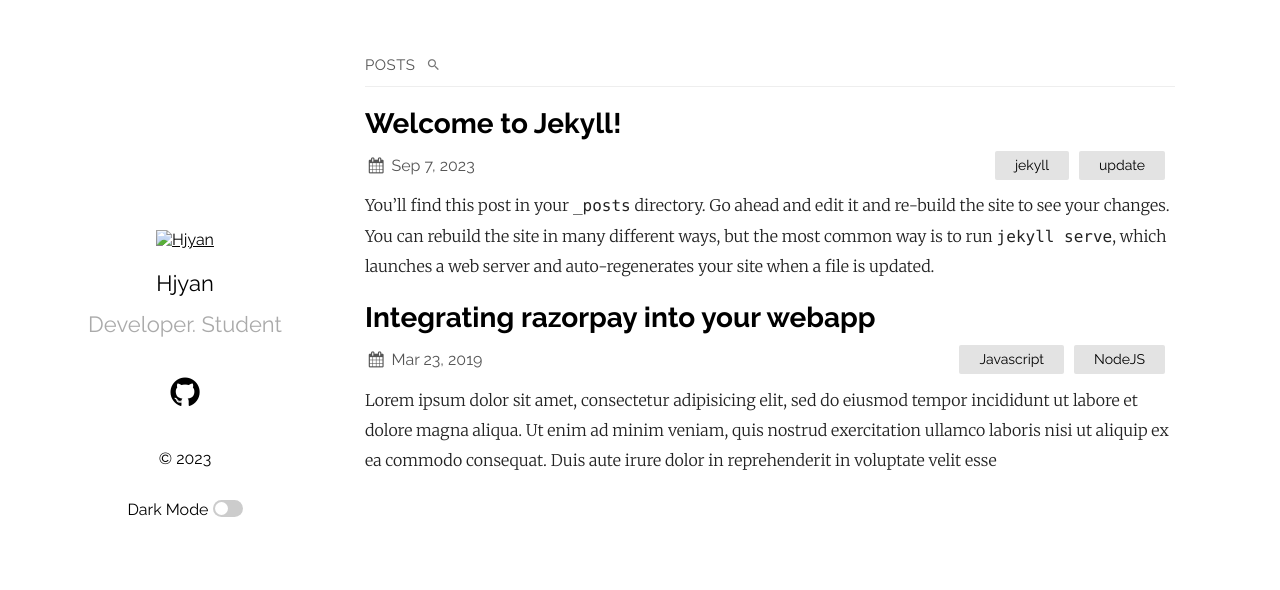
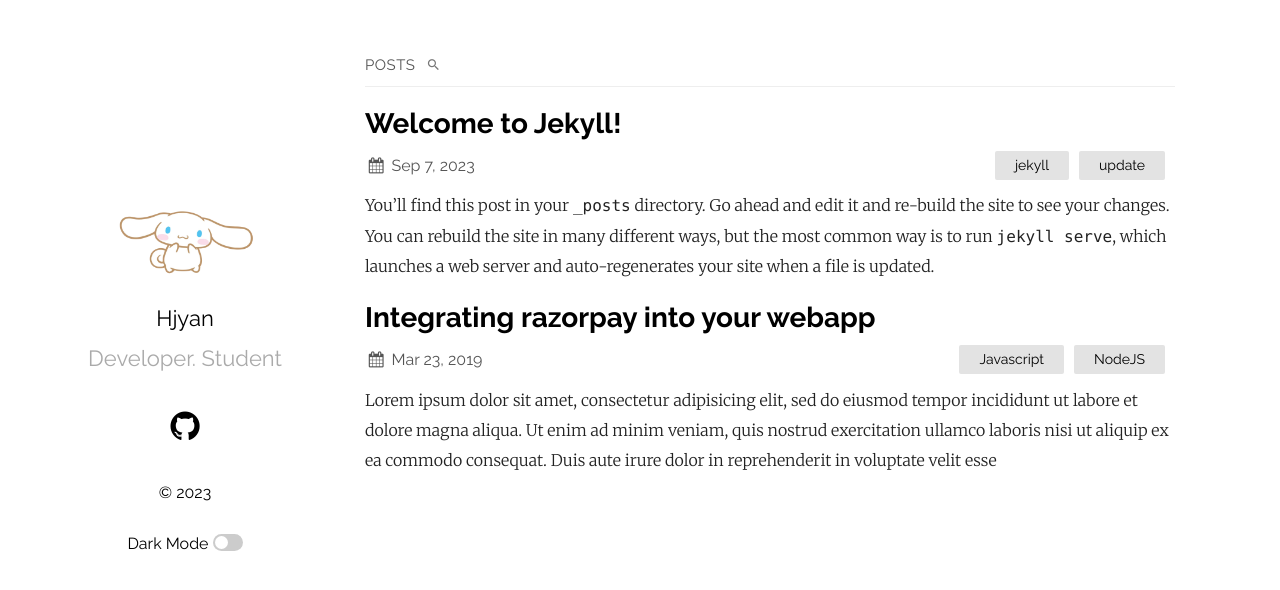
Before and after one commit to jhjyan09/jhjyan09.github.io, a Jekyll site: the page built from index.md, in a window 1280 px wide. Shown: the top 590 px of the page. Built offline with Jekyll 4.4.1, drawn with Linux system fonts in a browser that asks for light colours.

Commit message:
fix: config

```diff
--- a/_config.yml
+++ b/_config.yml
@@ -16,7 +16,7 @@ plainwhite:
   sitemap: true # set to true to generate sitemap.xml content
   search: true # set to true to enable searchbar
   dark_mode: true # set to true to add dark mode toggle
-  #portfolio_image: "assets/portfolio.png" # the path from the base directory of the site to the image to display (no / at the start)
+  portfolio_image: "assets/portfolio.png" # the path from the base directory of the site to the image to display (no / at the start)
   html_lang: "kr" # set the lang attribute of the <html> tag for the pages. See here for a list of codes: https://www.w3schools.com/tags/ref_country_codes.asp
   condensed_mobile:
     #- home
```
